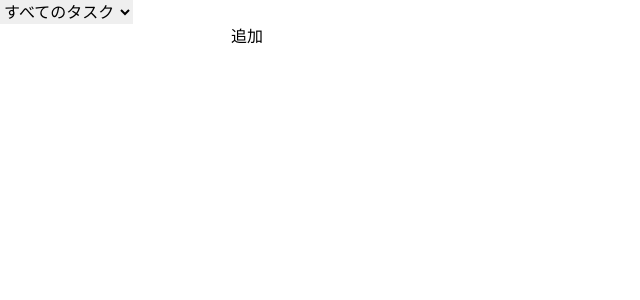
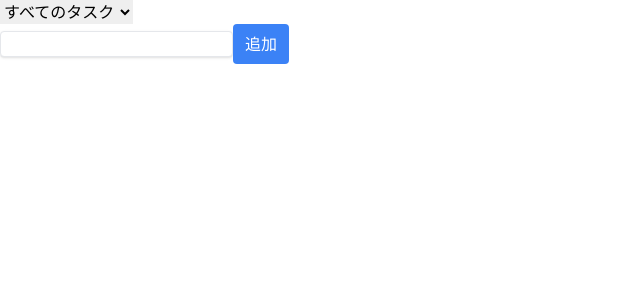
Before and after one commit to Go-Gunji/react-todo-app, a React (Create React App) app: page / in a window 1280 px wide. Shown: the top 300 px of the page, without its empty margins (0-640 px from the left). Built offline with nearby package versions, Linux system fonts and the light colour scheme.

Commit message:
tailwindでtodo追加ボタンを装飾してみた

```diff
--- a/src/App.tsx
+++ b/src/App.tsx
@@ -133,11 +133,16 @@ export const App = () => {
             }}
           >
             <input
+              className="shadow appearance-none border rounded"
               type="text"
               value={text}
               onChange={(e) => handleOnChange(e.target.value)}
             />
-            <input type="submit" value="追加" />
+            <input
+              className="bg-blue-500 text-white py-2 px-3 rounded"
+              type="submit"
+              value="追加"
+            />
           </form>
         )
       )}
```
